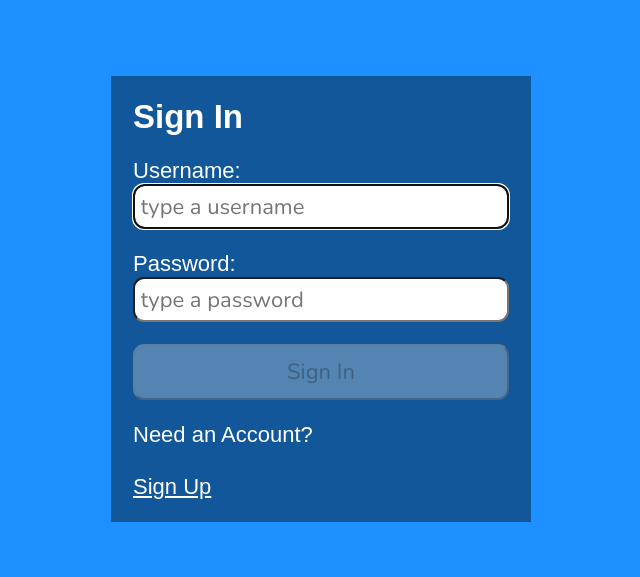
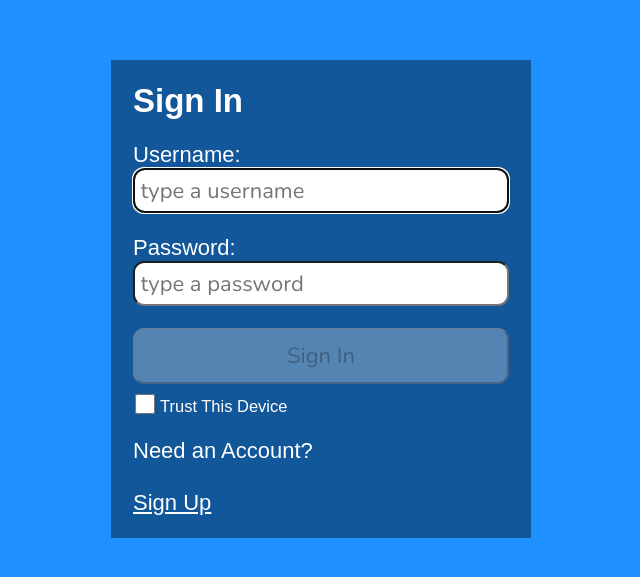
Before and after one commit to ZulfiPy/myReactAuthForm, a React (Create React App) app: page /login in a window 1280 px wide. Shown: the part 101-678 px from the top of the page, without its empty margins (319-959 px from the left). Built offline with nearby package versions, Linux system fonts and the light colour scheme.

Commit message:
custom hooks configured with the login form

```diff
--- a/src/components/Login.js
+++ b/src/components/Login.js
@@ -1,10 +1,11 @@
 import { useState, useRef, useEffect } from "react";
 import { Link, useNavigate, useLocation } from "react-router-dom";
 import useAuth from "../hooks/useAuth";
+import useInput from "../hooks/useInput";
+import useToggle from "../hooks/useToggle";
 
 import axios from "../api/axios";
 const LOGIN_URL = "/auth"
-
 
 const Login = () => {
     const { setAuth } = useAuth();
@@ -16,11 +17,13 @@ const Login = () => {
     const userRef = useRef(null);
     const errRef = useRef(null);
 
-    const [username, setUsername] = useState("");
+    const [username, resetUser, userAttribs] = useInput("user", ""); // useState("");
     const [password, setPassword] = useState("");
 
     const [errMsg, setErrMsg] = useState("");
     const [success, setSuccess] = useState(false);
+    const [check, toggleCheck] = useToggle('persist', false);
+
 
     useEffect(() => {
         userRef.current.focus();
@@ -46,13 +49,14 @@ const Login = () => {
 
             console.log("response data in login", JSON.stringify(response?.data));
 
+            const accessToken = response?.data?.accessToken;
             const roles = response?.data?.roles;
-            const accessToken = response?.data?.accessToken;
 
-            setAuth({ username, password, roles, accessToken });
+            setAuth({ roles, accessToken });
 
             setSuccess(true);
-            setUsername("");
+            //setUsername("");
+            resetUser();
             setPassword("");
             navigate(from, { replace: true });
         } catch (err) {
@@ -93,8 +97,9 @@ const Login = () => {
                             autoComplete="off"
                             placeholder="type a username"
                             ref={userRef}
-                            value={username}
-                            onChange={(e) => setUsername(e.target.value)}
+                            // value={username}
+                            // onChange={(e) => setUsername(e.target.value)}
+                            {...userAttribs}
                         />
 
                         <label htmlFor="password">Password:</label>
@@ -109,6 +114,15 @@ const Login = () => {
                         />
 
                         <button type="submit" disabled={!username || !password ? true : false}>Sign In</button>
+                        <div className="persistCheck">
+                            <input
+                                type="checkbox"
+                                id="persist"
+                                onChange={toggleCheck}
+                                checked={check}
+                            />
+                            <label htmlFor="persist">Trust This Device</label>
+                        </div>
                     </form>
 
                     <p>Need an Account?</p><br />
```
